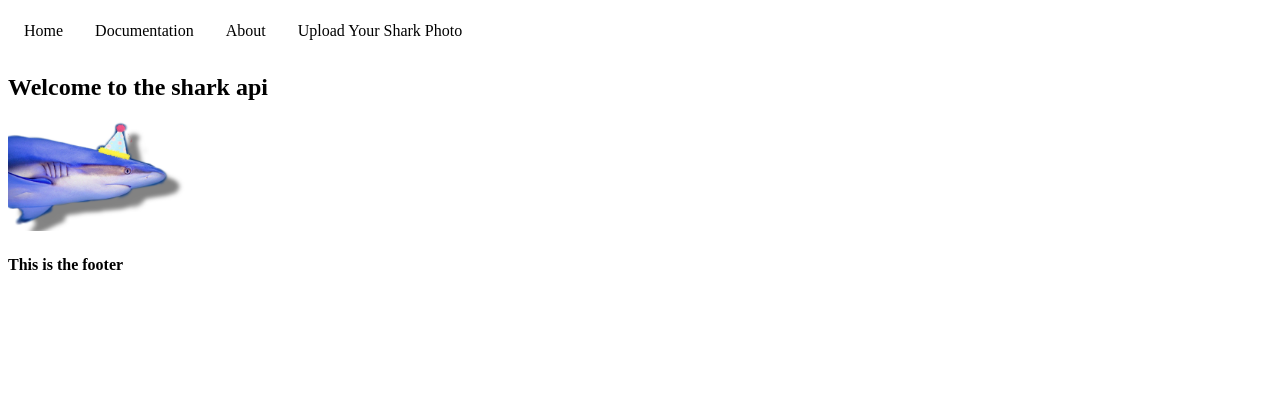
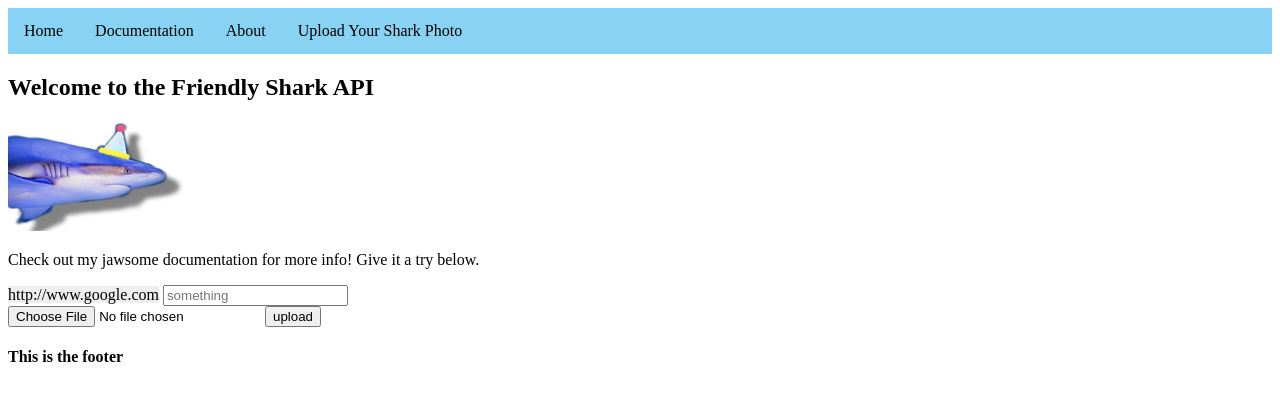
Before and after one commit to elenajp/pug_API, a Flask app: page / in a window 1280 px wide. Shown: the top 401 px of the page. Run offline with Flask 2, Linux system fonts and the light colour scheme.

Commit message:
updated front end, added base template in different html files, added a form to index.html to upload images

```diff
--- a/static/style.css
+++ b/static/style.css
@@ -36,4 +36,12 @@ li a:hover {
     background-color: rgb(9, 78, 158);
 }
 
+.list-class {
+    background-color: #88D3F3;
+}
+
+.input-group-url {
+    background-color: #EEEEEE;
+}
+
 /* *********************************************** */
--- a/templates/about.html
+++ b/templates/about.html
@@ -1 +1,7 @@
 {% extends 'base.html' %}
+
+{% block content%}
+
+    <h2>This is is the about page!</h2>
+
+{% endblock %}
--- a/templates/base.html
+++ b/templates/base.html
@@ -1,3 +1,4 @@
+
 <!DOCTYPE html>
     <html lang="en">
         <head>
@@ -9,11 +10,11 @@
             <title>Shark API</title>
         </head>
         <body>
-            <ul>
-                <li><a href="./index.html">Home</a></li>
-                <li><a href="./docs.html">Documentation</a></li>
-                <li><a href="./about.html">About</a></li>
-                <li><a href="./upload.html">Upload Your Shark Photo</a></li>
+            <ul class="list-class">
+                <li><a href="./index">Home</a></li>
+                <li><a href="./docs">Documentation</a></li>
+                <li><a href="./about">About</a></li>
+                <li><a href="./upload">Upload Your Shark Photo</a></li>
             </ul>
             <!-- <h2>Welcome to the shark api</h2>
 
--- a/templates/index.html
+++ b/templates/index.html
@@ -2,12 +2,25 @@
 
 {% block content%}
 
-    <h2>Welcome to the shark api</h2>
-
+    <h2>Welcome to the Friendly Shark API</h2>
             <div class="shark">
                 <img src="./static/shark_pic.png" class="hi" alt="A friendly shark">
             </div>
             <script src="./static/script.js"></script>
             <div class="wrapper"></div>
 
+    <p>Check out my jawsome documentation for more info!
+        Give it a try below.
+    </p>
+    <div class="input-group">
+        <span class="input-group-url">http://www.google.com</span>
+        <input class="slug" type="text" placeholder="something">
+    </div>
+    <div>
+        <form action="http://localhost:5000/uploader" method="POST" enctype="multipart/form-data">
+        <input type="file" name="image"/>
+        <input type="submit" value="upload"/>
+      </form>
+    </div>
+
 {% endblock %}
```
Also changed, not shown: templates/docs.html (+7 -0 lines).
